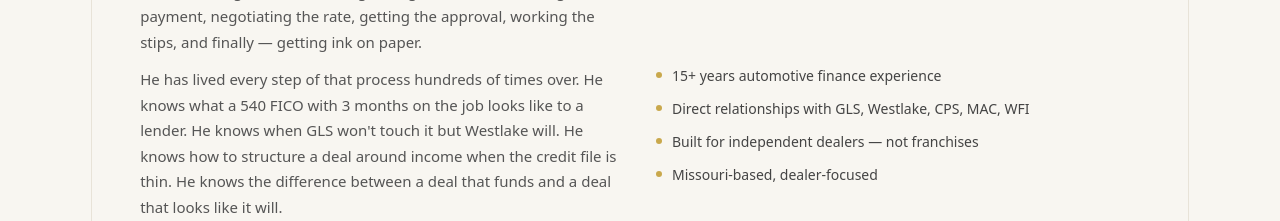
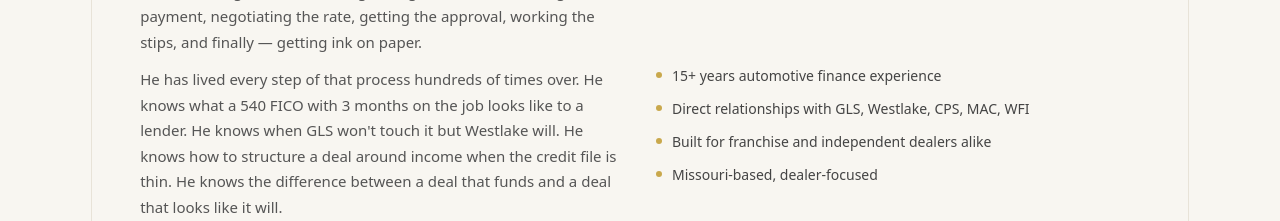
Before and after one commit to dliber13/smart-drive, a Next.js app: page / in a window 1280 px wide. Shown: the part 5680-5901 px from the top of the page. Built offline with nearby package versions, Linux system fonts and the light colour scheme.

Commit message:
fix: bio bullet — franchise and independent dealers alike

```diff
--- a/src/app/page.tsx
+++ b/src/app/page.tsx
@@ -290,7 +290,7 @@ export default function HomePage() {
             {[
               "15+ years automotive finance experience",
               "Direct relationships with GLS, Westlake, CPS, MAC, WFI",
-              "Built for independent dealers — not franchises",
+              "Built for franchise and independent dealers alike",
               "Missouri-based, dealer-focused",
             ].map(item => (
               <div key={item} style={{ display: "flex", alignItems: "flex-start", gap: 10 }}>
```
